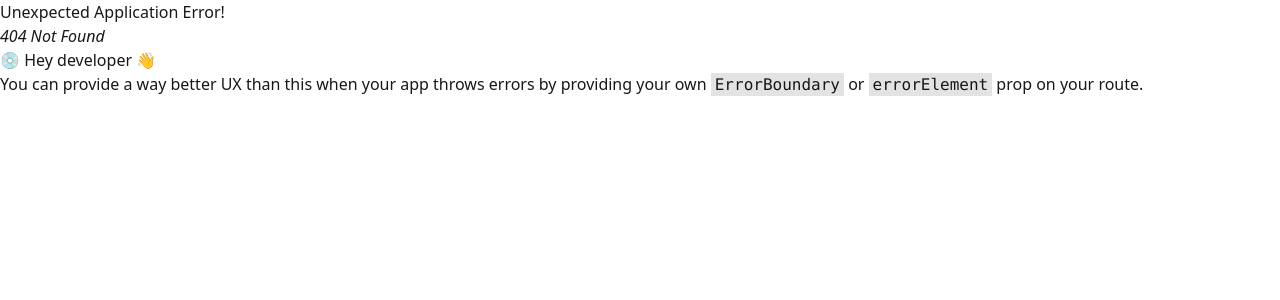
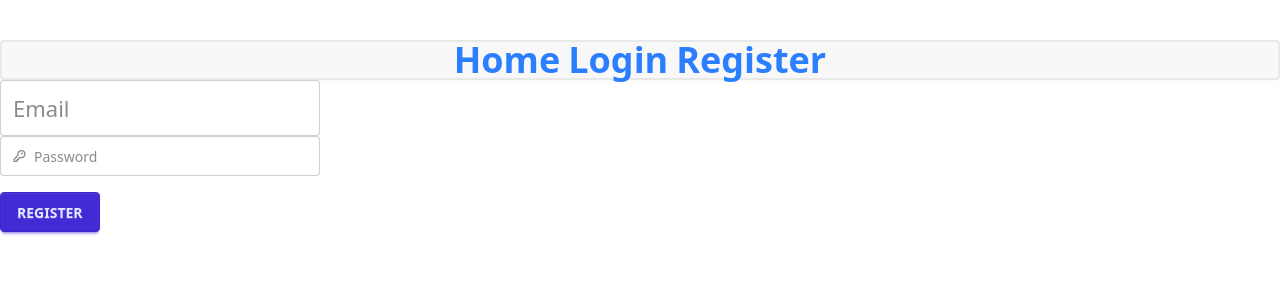
Before and after one commit to Rahaman-Atikur/Email-pass-auth, a React (Vite) app: page /register in a window 1280 px wide. Before the commit this address had no page. Shown: the top 300 px of the page. Built offline with nearby package versions, Linux system fonts and the light colour scheme.

Commit message:
Register page working

```diff
--- /dev/null
+++ b/src/Components/About.jsx
@@ -0,0 +1,11 @@
+import React from 'react';
+
+const About = () => {
+    return (
+        <div>
+            <h1>About</h1>
+        </div>
+    );
+};
+
+export default About;
--- /dev/null
+++ b/src/Components/Home.jsx
@@ -0,0 +1,11 @@
+import React from 'react';
+
+const Home = () => {
+    return (
+        <div>
+            <h1>This is Home</h1>
+        </div>
+    );
+};
+
+export default Home;
--- /dev/null
+++ b/src/Components/Login.jsx
@@ -0,0 +1,11 @@
+import React from 'react';
+
+const Login = () => {
+    return (
+        <div>
+            <h1>This is Login</h1>
+        </div>
+    );
+};
+
+export default Login;
--- /dev/null
+++ b/src/Components/Navbar.jsx
@@ -0,0 +1,21 @@
+import React from 'react';
+import { NavLink } from 'react-router';
+
+const Navbar = () => {
+    return (
+        <div>
+
+
+                {/* Button */}
+                <li className='flex gap-2 justify-center text-4xl text-blue-500 mt-10 border-2 btn'>
+                    <NavLink to='/'>Home</NavLink>
+                    <NavLink to='/login'>Login</NavLink>
+                    <NavLink to='/register'>Register</NavLink>
+                </li>
+
+
+        </div>
+    );
+};
+
+export default Navbar;
--- /dev/null
+++ b/src/Components/Register.jsx
@@ -0,0 +1,52 @@
+import React from 'react';
+
+const Register = () => {
+    const handleRegister = e => {
+        e.preventDefault();
+        console.log('Form Submitted');
+        let email = e.target.email.value;
+        let password = e.target.password.value;
+        console.log(email, password);
+    }
+    return (
+        <div>
+            <form onSubmit={handleRegister}>
+                <input name='email' type="text" placeholder="Email" className="input input-xl" />
+                <br />
+                <label className="input validator">
+                    <svg className="h-[1em] opacity-50" xmlns="http://www.w3.org/2000/svg" viewBox="0 0 24 24">
+                        <g
+                            strokeLinejoin="round"
+                            strokeLinecap="round"
+                            strokeWidth="2.5"
+                            fill="none"
+                            stroke="currentColor"
+                        >
+                            <path
+                                d="M2.586 17.414A2 2 0 0 0 2 18.828V21a1 1 0 0 0 1 1h3a1 1 0 0 0 1-1v-1a1 1 0 0 1 1-1h1a1 1 0 0 0 1-1v-1a1 1 0 0 1 1-1h.172a2 2 0 0 0 1.414-.586l.814-.814a6.5 6.5 0 1 0-4-4z"
+                            ></path>
+                            <circle cx="16.5" cy="7.5" r=".5" fill="currentColor"></circle>
+                        </g>
+                    </svg>
+                    <input
+                        name='password'
+                        type="password"
+                        required
+                        placeholder="Password"
+                        minlength="8"
+                        pattern="(?=.*\d)(?=.*[a-z])(?=.*[A-Z]).{8,}"
+                        title="Must be more than 8 characters, including number, lowercase letter, uppercase letter"
+                    />
+                </label>
+                <p className="validator-hint hidden">
+                    Must be more than 8 characters, including
+                    <br />At least one number <br />At least one lowercase letter <br />At least one uppercase letter
+                </p>
+                <br />
+                <button className='btn btn-primary mt-4'>REGISTER</button>
+            </form>
+        </div>
+    );
+};
+
+export default Register;
--- /dev/null
+++ b/src/Layouts/MainLayout.jsx
@@ -0,0 +1,13 @@
+import React from 'react';
+import Navbar from '../Components/Navbar';
+import { Outlet } from 'react-router';
+const MainLayout = () => {
+    return (
+        <div>
+            <Navbar></Navbar>
+            <Outlet></Outlet>
+        </div>
+    );
+};
+
+export default MainLayout;
--- a/src/Routes/Routes.js
+++ b/src/Routes/Routes.js
@@ -1,7 +1,20 @@
 import { createBrowserRouter } from "react-router";
 import Root from "../Components/Root";
+import Home from "../Components/Home";
+import About from "../Components/About";
+import MainLayout from "../Layouts/MainLayout";
+import Register from "../Components/Register";
+import Login from "../Components/Login";
 
- export const router = createBrowserRouter([
-    { path: "/", Component: Root }
-
+export const router = createBrowserRouter([
+    {
+        path: "/",
+        Component: MainLayout,
+        children: [
+            { index: true, Component: Home },
+            { path: 'about', Component: About },
+            { path: '/register', Component: Register },
+            { path: '/login', Component: Login }
+        ]
+    },
 ]);
```
